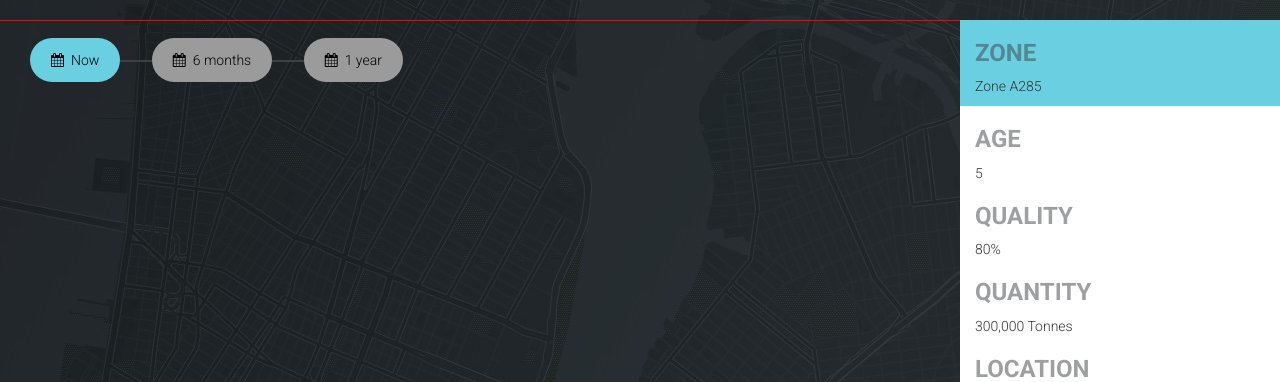
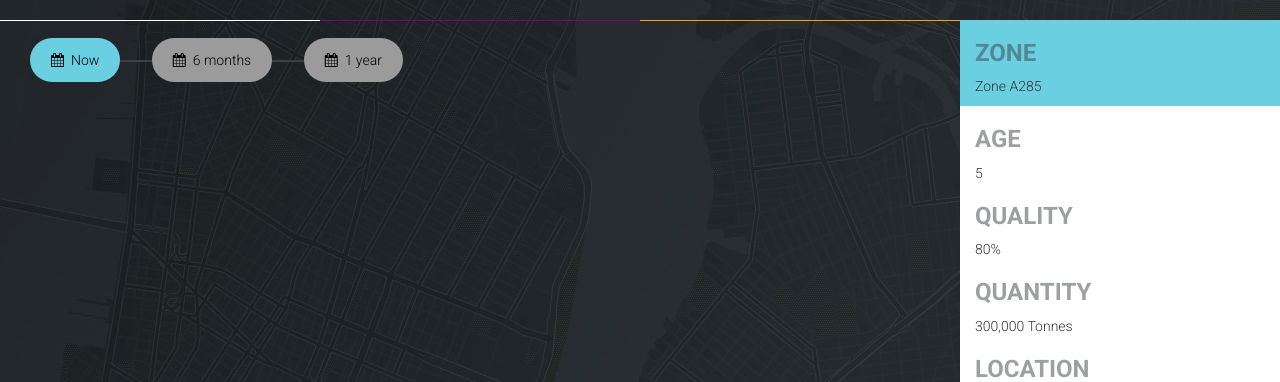
Before and after one commit to Coder-Club-Unearthed/webapp, a Django app: template proj/src/templates/home1.html in a window 1280 px wide. Shown: the part 52-434 px from the top of the page. Run offline with Django 3.2, Linux system fonts and the light colour scheme; the template is opened without the code that fills it, so the values that code supplies are empty; some libraries are stand-ins or nearby versions.

Commit message:
implementation of the left divs
implementation of the left divs

```diff
--- a/proj/src/templates/home1.html
+++ b/proj/src/templates/home1.html
@@ -54,6 +54,13 @@
 			<div class="time_line"></div>
 		</div>
 		<div class="row">
+			<div class="col-sm-4" style="background-color:white;">
+
+			</div>
+			<div class="col-sm-4" style="background-color:purple;">
+			</div>
+			<div class="col-sm-4" style="background-color:orange;">
+			</div>
 
 		</div>
 	  </div>
@@ -68,14 +75,19 @@
 				<div class="side_bar-bottom-div col-sm-12" >
 					<h3 class="side_bar-heading"> Age</h3>
 					<p id='zone-age'> 5</p>
+
 					<h3 class="side_bar-heading"> Quality</h3>
 					<p id='zone-quality'> 80%</p>
+
 					<h3 class="side_bar-heading"> Quantity</h3>
 					<p id='zone-quantity'> 300,000 Tonnes</p>
+
 					<h3 class="side_bar-heading">Location</h3>
 					<p id='zone-location'> -127.032, 53.43 </p>
+
 					<h3 class="side_bar-heading"> Number of Dumps</h3>
 					<p id='zone-number-of-dumps'> 324</p>
+
 					<h3 class="side_bar-heading"> Number of Collections</h3>
 					<p id='zone-number-of-collections'> 53</p>
 				</div>
```
Lines whose indentation alone changed are shown as unchanged.
